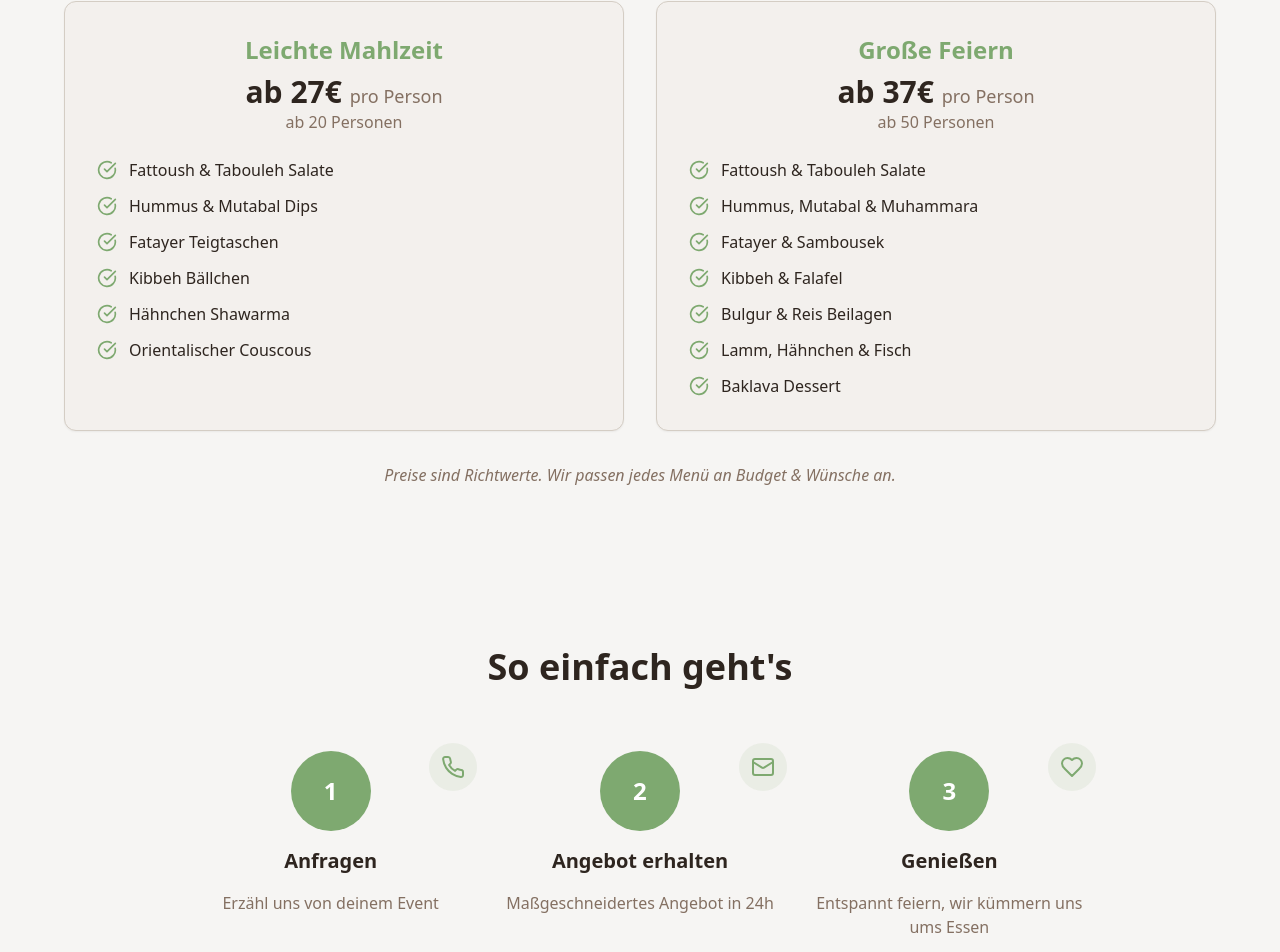
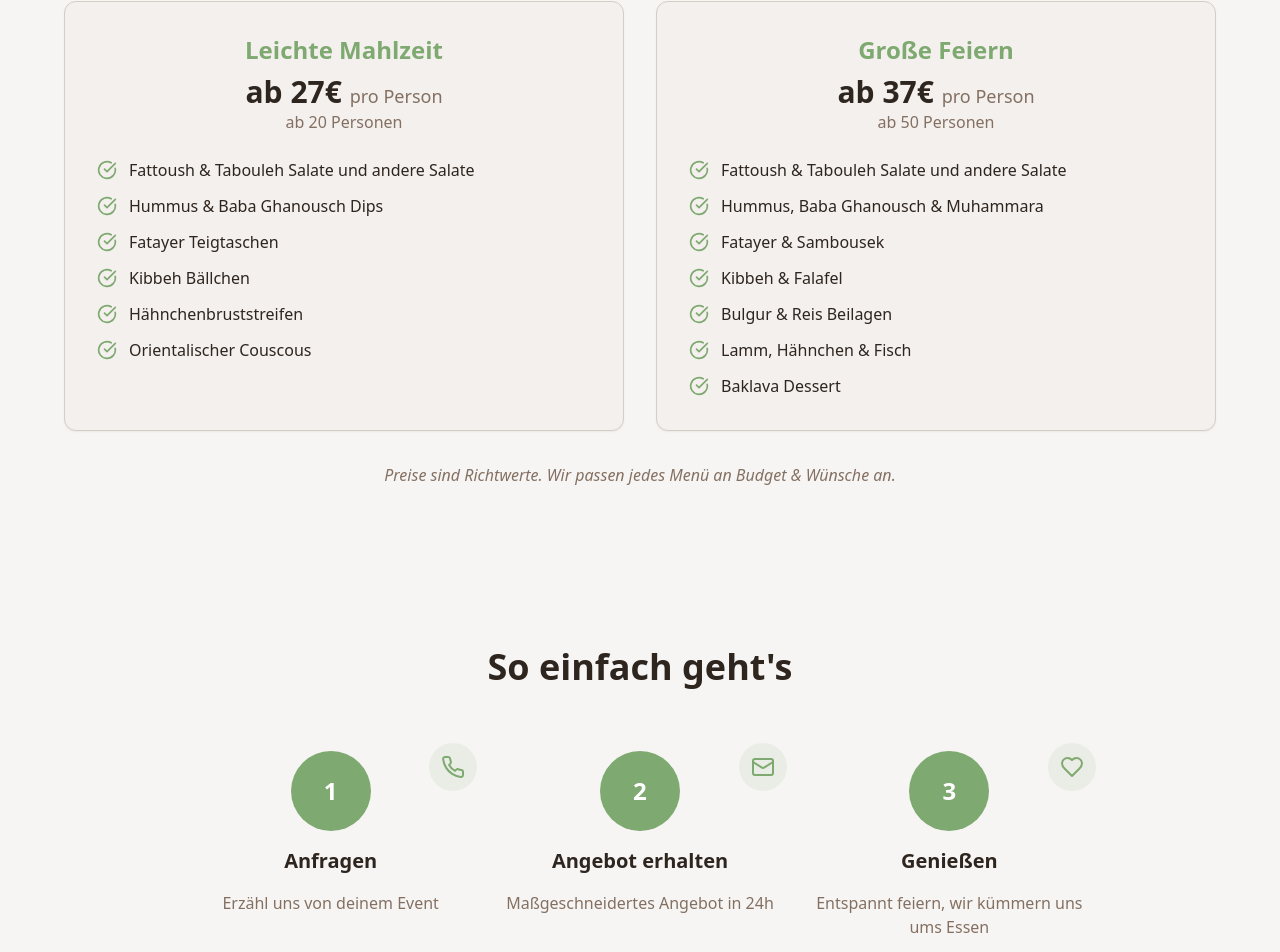
Before and after one commit to Sattuni/sattuni-hero-welcome, a React (Vite) app: page /catering in a window 1280 px wide. Shown: the part 2474-3426 px from the top of the page. Built offline with nearby package versions, Linux system fonts and the light colour scheme; the HTML template or start-up script is replaced by a standard one.

Commit message:
Update menu items on Catering page

```diff
--- a/src/pages/Catering.tsx
+++ b/src/pages/Catering.tsx
@@ -62,7 +62,7 @@ const Catering = () => {
             "itemOffered": {
               "@type": "Service",
               "name": "Leichte Mahlzeit Catering",
-              "description": "Fattoush, Hummus, Teigtaschen, Hähnchen Shawarma"
+              "description": "Fattoush, Hummus, Teigtaschen, Hähnchenbruststreifen"
             },
             "price": "27",
             "priceCurrency": "EUR",
@@ -474,11 +474,11 @@ const Catering = () => {
 
                 <div className="space-y-3">
                   {[
-                    "Fattoush & Tabouleh Salate",
-                    "Hummus & Mutabal Dips",
+                    "Fattoush & Tabouleh Salate und andere Salate",
+                    "Hummus & Baba Ghanousch Dips",
                     "Fatayer Teigtaschen",
                     "Kibbeh Bällchen",
-                    "Hähnchen Shawarma",
+                    "Hähnchenbruststreifen",
                     "Orientalischer Couscous"
                   ].map((item, index) => (
                     <div key={index} className="flex items-center gap-3">
@@ -500,8 +500,8 @@ const Catering = () => {
 
                 <div className="space-y-3">
                   {[
-                    "Fattoush & Tabouleh Salate",
-                    "Hummus, Mutabal & Muhammara",
+                    "Fattoush & Tabouleh Salate und andere Salate",
+                    "Hummus, Baba Ghanousch & Muhammara",
                     "Fatayer & Sambousek",
                     "Kibbeh & Falafel",
                     "Bulgur & Reis Beilagen",
```
